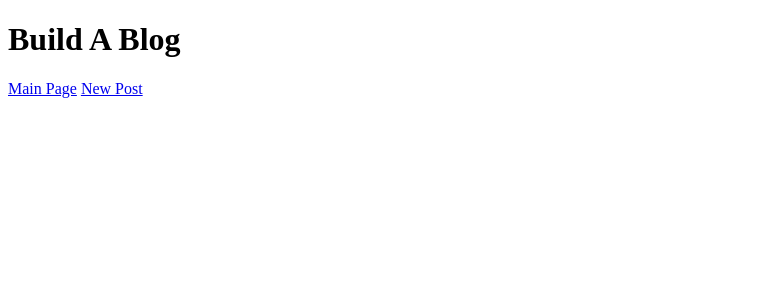
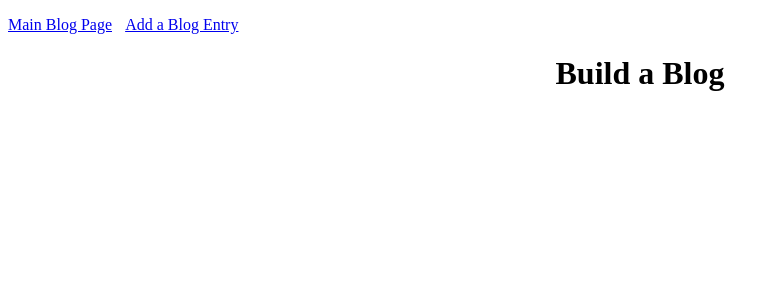
Before and after one commit to JessicaNations/build-a-blog, a Flask app: page /blog in a window 1280 px wide. Shown: the top 300 px of the page, without its empty margins (0-780 px from the left). Run offline with Flask 2, Linux system fonts and the light colour scheme; data that the repository does not hold is empty.

Commit message:
all done

```diff
--- a/main.py
+++ b/main.py
@@ -26,13 +26,13 @@ def redirector():
 
 @app.route("/blog", methods=["POST", "GET"])
 def index():
-    #the form should direct to /add-post instead, it would make error handling a lot cleaner
+    #the form should direct to /newpost instead, it would make error handling a lot cleaner
     if request.method == "POST":
         new_title = request.form["title"]
         new_content = request.form["content"]
 
         if not new_title or not new_content:
-            return render_template("add-post.html",title=new_title, content=new_content, error_message="DON'T BE SO STUPID")
+            return render_template("newpost.html",title=new_title, content=new_content, error_message="DON'T BE SO STUPID")
 
         new_post = BlogPost(new_title, new_content)
         db.session.add(new_post)
@@ -49,9 +49,9 @@ def index():
 
     return render_template("blog.html", posts=posts, view_post=view_post)
 
-@app.route("/add-post", methods=["GET"])
+@app.route("/newpost", methods=["GET"])
 def add_post():
-    return render_template("add-post.html")
+    return render_template("newpost.html")
 
 #only run when supposed to
 if __name__ == "__main__":
--- /dev/null
+++ b/static/styles/styles.css
@@ -0,0 +1,8 @@
+br {
+    display: block;
+    height: 20px;
+}
+
+br {
+    margin-bottom: 20px;
+}
--- a/templates/base.html
+++ b/templates/base.html
@@ -2,6 +2,7 @@
 <html>
     <head>
         <title>Build A Blog</title>
+        <link rel= "stylesheet" type= "text/css" href= "{{ url_for('static',filename='styles/styles.css') }}">
     </head>
 
     <body>
--- a/templates/blog.html
+++ b/templates/blog.html
@@ -2,20 +2,23 @@
 
 {% block content %}
 
-<h1>Build A Blog</h1>
-<p><a href="/blog">Main Page</a> <a href="/add-post">New Post</a></p>
+
+<p><a href="/blog">Main Blog Page</a><span style="display:inline-block; width: 10px;"></span>
+    <a href="/newpost">Add a Blog Entry</a></p>
+
+    <h1 align="center">Build a Blog</h1>
 
 {% if view_post != "" %}
-<h1>{{view_post.title}}</h1>
-<p>{{view_post.content}}</p>
+<h1 align="center">{{view_post.title}}</h1>
+<p>{{view_post.content}}<hr></p>
 {% endif %}
 
 {% if view_post == "" %}
-<ul>
+<ul style="list-style: none;">
     {% for post in posts %}
     <li>
-        <p><a href=/blog?post_id={{post.id}}>{{post.title}}</a></p>
-        <p>{{post.content}}</p>
+        <h2><a href=/blog?post_id={{post.id}}>{{post.title}}</a></h1>
+        <p>{{post.content}}<hr></p>
     </li>
     {% endfor %}
 </ul>
```
Also changed, not shown: templates/newpost.html (renamed from templates/add-post.html, +9 -6 lines).
